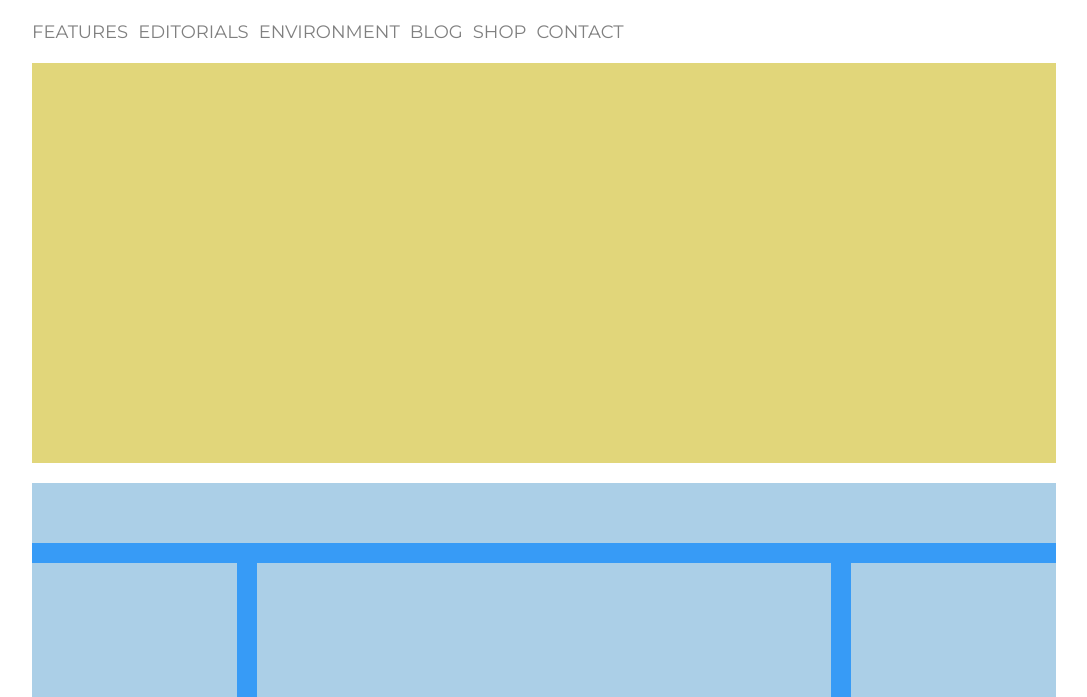
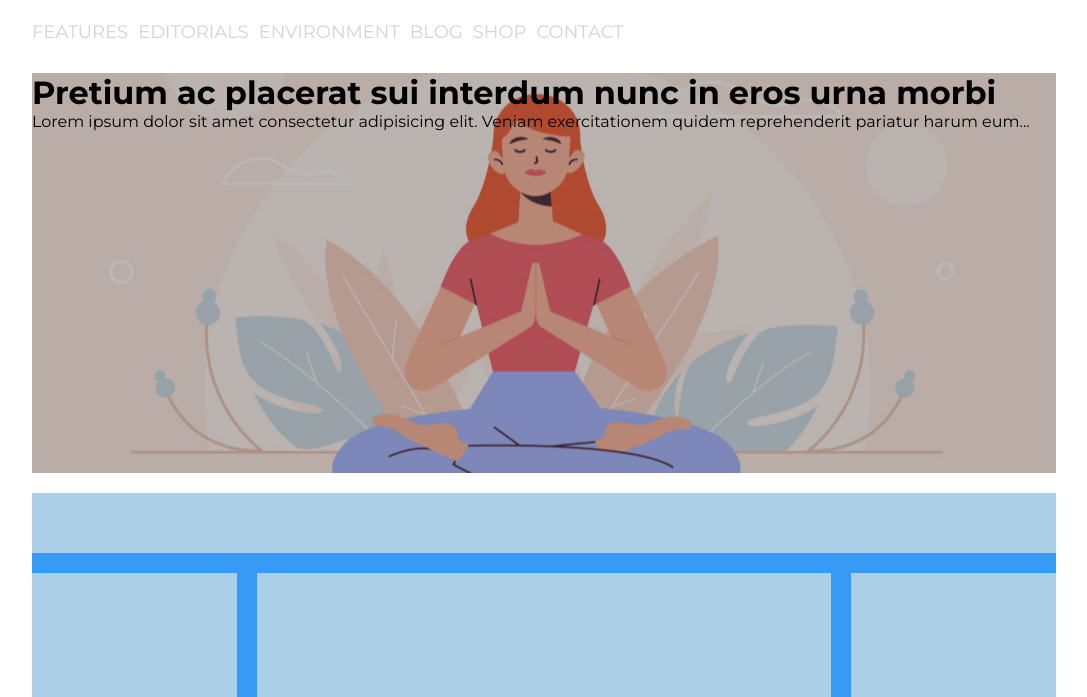
Before and after one commit to GiandoSaba/htmlcss-wp, a plain HTML site: page index.html in a window 1280 px wide. Shown: the part 103-800 px from the top of the page, without its empty margins (96-1183 px from the left). Drawn offline with Linux system fonts and the light colour scheme.

Commit message:
push_pre_pausa

```diff
--- a/css/style.css
+++ b/css/style.css
@@ -25,7 +25,7 @@
 /* header */
 header {
     width: 100%;
-    margin-bottom: 20px;
+    margin-bottom: 30px;
 }
 
 header img {
@@ -36,18 +36,27 @@ header img {
 }
 
 .nav-element {
-    color: grey;
+    color: lightgray;
     float: left;
     margin-right: 10px;
     font-size: large;
+    text-decoration: none;
 }
 
 /* jumbo */
 .jumbo {
-    background-color: #E1D67A;
+    background-image: url(../img/banner.jpg);
+    background-size: cover;
+    background-position: center;
     height: 400px;
     width: 100%;
     margin: 20px 0;
+}
+
+.background {
+    width: 100%;
+    height: 100%;
+    background-color: rgba(29, 29, 29, 0.3);
 }
 
 /* main */
--- a/index.html
+++ b/index.html
@@ -15,15 +15,22 @@
         <header>
             <img src="img/logo.png" alt="Logo Neori">
             <nav class="clearfix">
-                <div class="nav-element">FEATURES</div>
-                <div class="nav-element">EDITORIALS</div>
-                <div class="nav-element">ENVIRONMENT</div>
-                <div class="nav-element">BLOG</div>
-                <div class="nav-element">SHOP</div>
-                <div class="nav-element">CONTACT</div>
+                <a href="" class="nav-element">FEATURES</a>
+                <a href="" class="nav-element">EDITORIALS</a>
+                <a href="" class="nav-element">ENVIRONMENT</a>
+                <a href="" class="nav-element">BLOG</a>
+                <a href="" class="nav-element">SHOP</a>
+                <a href="" class="nav-element">CONTACT</a>
             </nav>
         </header>
-        <div class="jumbo"></div>
+        <div class="jumbo">
+            <div class="background">
+                <div class="jumbo-content">
+                    <h1>Pretium ac placerat sui interdum nunc in eros urna morbi</h1>
+                    <p>Lorem ipsum dolor sit amet consectetur adipisicing elit. Veniam exercitationem quidem reprehenderit pariatur harum eum...</p>
+                </div>
+            </div>
+        </div>
         <main class="clearfix">
             <div class="main-header"></div>
             <div class="col-left float"></div>
```
